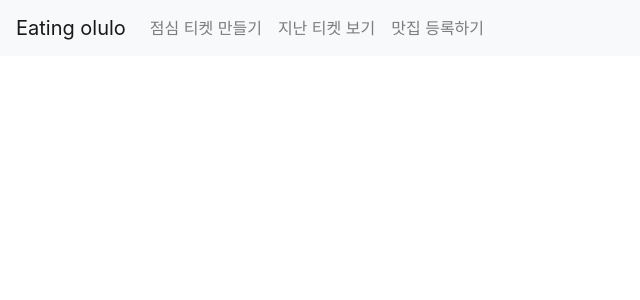
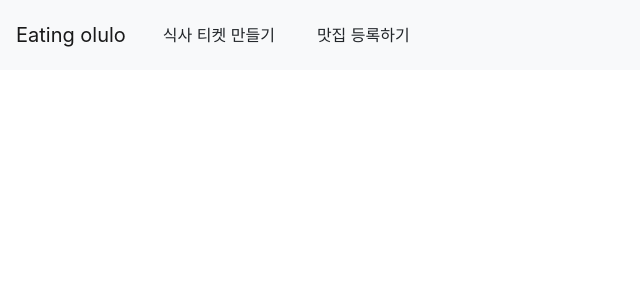
Before and after one commit to 7772/eating-olulo-client, a React (Create React App) app: page / in a window 1280 px wide. Shown: the top 300 px of the page, without its empty margins (0-640 px from the left). Built offline with nearby package versions, Linux system fonts and the light colour scheme.

Commit message:
Make RegisterStoreModal

```diff
--- a/src/components/NavBar/index.tsx
+++ b/src/components/NavBar/index.tsx
@@ -1,18 +1,14 @@
 import React, {useState} from 'react';
 import {
-  Collapse,
   Navbar,
   NavbarToggler,
   NavbarBrand,
   Nav,
   NavItem,
   NavLink,
-  UncontrolledDropdown,
-  DropdownToggle,
-  DropdownMenu,
-  DropdownItem,
-  NavbarText
+  Button,
 } from 'reactstrap';
+import RegisterStoreModal from '../RegisterStoreModal';
 
 
 const NavBar = ({}) => {
@@ -24,23 +20,23 @@ const NavBar = ({}) => {
     <div>
       <Navbar color="light" light expand="md">
         <NavbarBrand href="/">Eating olulo</NavbarBrand>
-        <NavbarToggler onClick={toggle} />
-        <Collapse isOpen={isOpen} navbar>
+        <NavbarToggler onClick={toggle}/>
         <Nav className="mr-auto" navbar>
           <NavItem>
-              <NavLink href="/meal-tikets/register">점심 티켓 만들기</NavLink>
+            <NavLink href="/meal-tikets/register">
+              <Button color='none'>식사 티켓 만들기</Button>
+            </NavLink>
           </NavItem>
           <NavItem>
-              <NavLink href="/meal-tikets-prev">지난 티켓 보기</NavLink>
-            </NavItem>
-            <NavItem>
-              <NavLink href="/store/register">맛집 등록하기</NavLink>
+            <NavLink href="#">
+              <RegisterStoreModal buttonLabel={'맛집 등록하기'}/>
+            </NavLink>
           </NavItem>
         </Nav>
-        </Collapse>
       </Navbar>
     </div>
   );
-}
+};
+
 
 export default NavBar;
--- /dev/null
+++ b/src/components/RegisterStoreModal/index.tsx
@@ -0,0 +1,91 @@
+import React, {useState} from 'react';
+import {
+  Button,
+  Modal,
+  ModalHeader,
+  ModalBody,
+  ModalFooter,
+  Input,
+  InputGroup as IG,
+  InputGroupAddon,
+  InputGroupText
+} from 'reactstrap';
+import { StoresAPI } from '../../apis';
+
+
+const RegisterStoreModal = ({buttonLabel, className}: any) => {
+  const [modal, setModal] = useState(false);
+  const [name, setName] = useState('');
+  const [phoneNumber, setPhoneNumber] = useState('');
+
+  const toggle = () => setModal(!modal);
+  const onChangeName = (e: any) => setName(e.target.value);
+  const onChangePhoneNumber = (e: any) => setPhoneNumber(e.target.value);
+  const onClickRegister = () => {
+    if (!name || (typeof name === 'string' && name.length < 1)) {
+      alert('이름 입력이 잘못되었습니다.');
+      return;
+    }
+
+    if (!phoneNumber || (typeof phoneNumber === 'string' && phoneNumber.length < 10)) {
+      alert('전화번호 입력이 잘못되었습니다.');
+      return;
+    }
+
+    registerStore(name, phoneNumber);
+    toggle();
+  };
+
+  const registerStore = async (name: string, phoneNumber: string) => {
+    try {
+      const params = {
+        name: name,
+        phoneNumber: phoneNumber,
+      };
+
+      const {response, json}: any = await StoresAPI.register(params);
+
+      if (response.ok) {
+        alert('등록 성공했습니다.');
+      } else {
+        alert(json.message);
+      }
+    } catch (error) {
+      alert(error.message);
+    }
+  };
+
+  return (
+    <div>
+      <Button color='none' onClick={toggle}>{buttonLabel}</Button>
+      <Modal isOpen={modal} toggle={toggle} className={className}>
+        <ModalHeader toggle={toggle}>맛집 등록하기</ModalHeader>
+        <ModalBody>
+          <InputGroup label={'상호명'} onChange={onChangeName}/>
+          <InputGroup label={'전화번호'} onChange={onChangePhoneNumber}/>
+        </ModalBody>
+        <ModalFooter>
+          <Button color="primary" onClick={onClickRegister}>등록</Button>{' '}
+          <Button color="secondary" onClick={toggle}>취소</Button>
+        </ModalFooter>
+      </Modal>
+    </div>
+  );
+};
+
+const InputGroup = ({
+  type,
+  label,
+  onChange,
+}: any) => {
+  return (
+    <IG>
+      <InputGroupAddon addonType="prepend">
+        <InputGroupText>{label}</InputGroupText>
+      </InputGroupAddon>
+      <Input type={type} onChange={onChange}/>
+    </IG>
+  );
+};
+
+export default RegisterStoreModal;
--- a/src/components/index.ts
+++ b/src/components/index.ts
@@ -1,10 +1,12 @@
 import NavBar from './NavBar';
 import MealTiket from './MealTiket';
 import MealTiketList from './MealTiketList';
+import RegisterStoreModal from './RegisterStoreModal';
 
 
 export {
   NavBar,
   MealTiket,
   MealTiketList,
+  RegisterStoreModal,
 };
```
Lines whose indentation alone changed are shown as unchanged.
